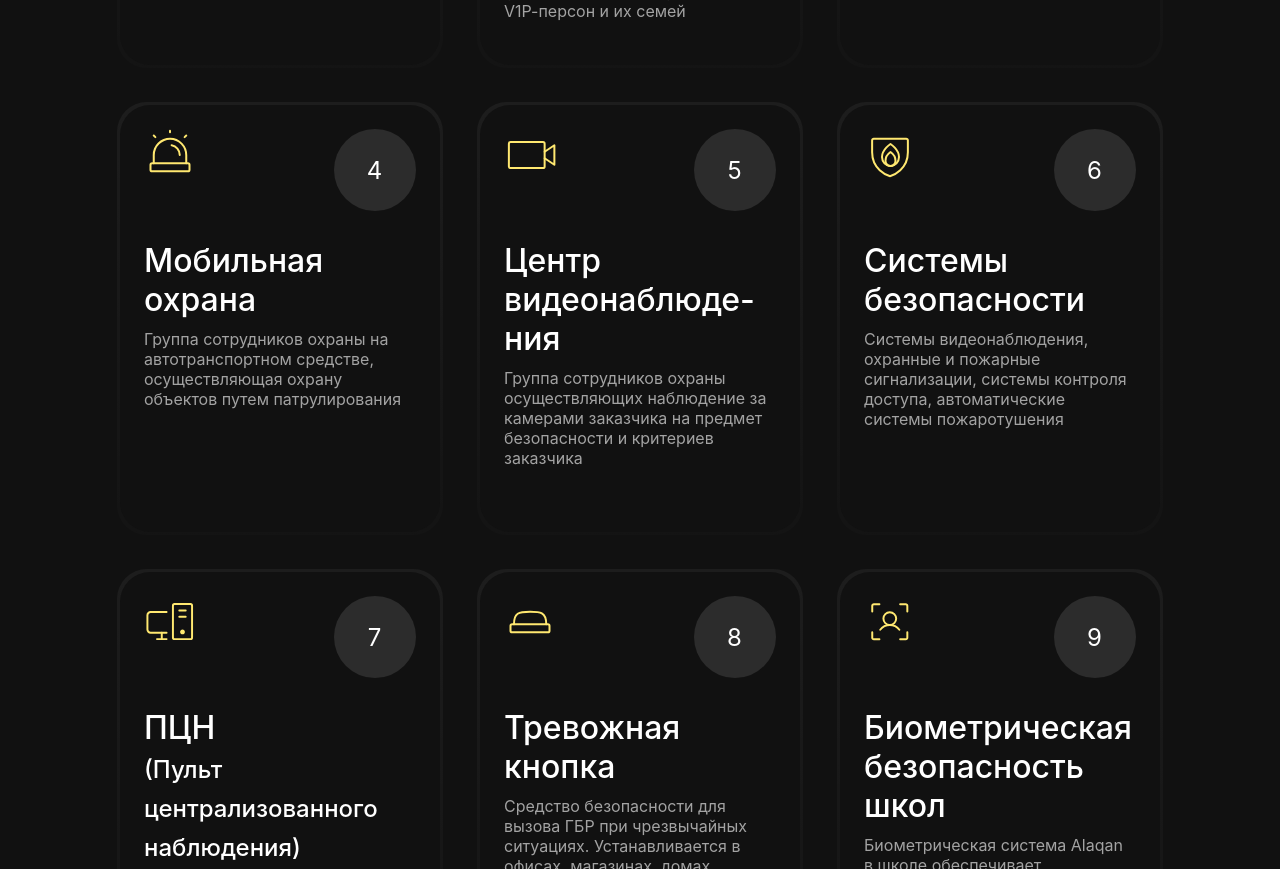
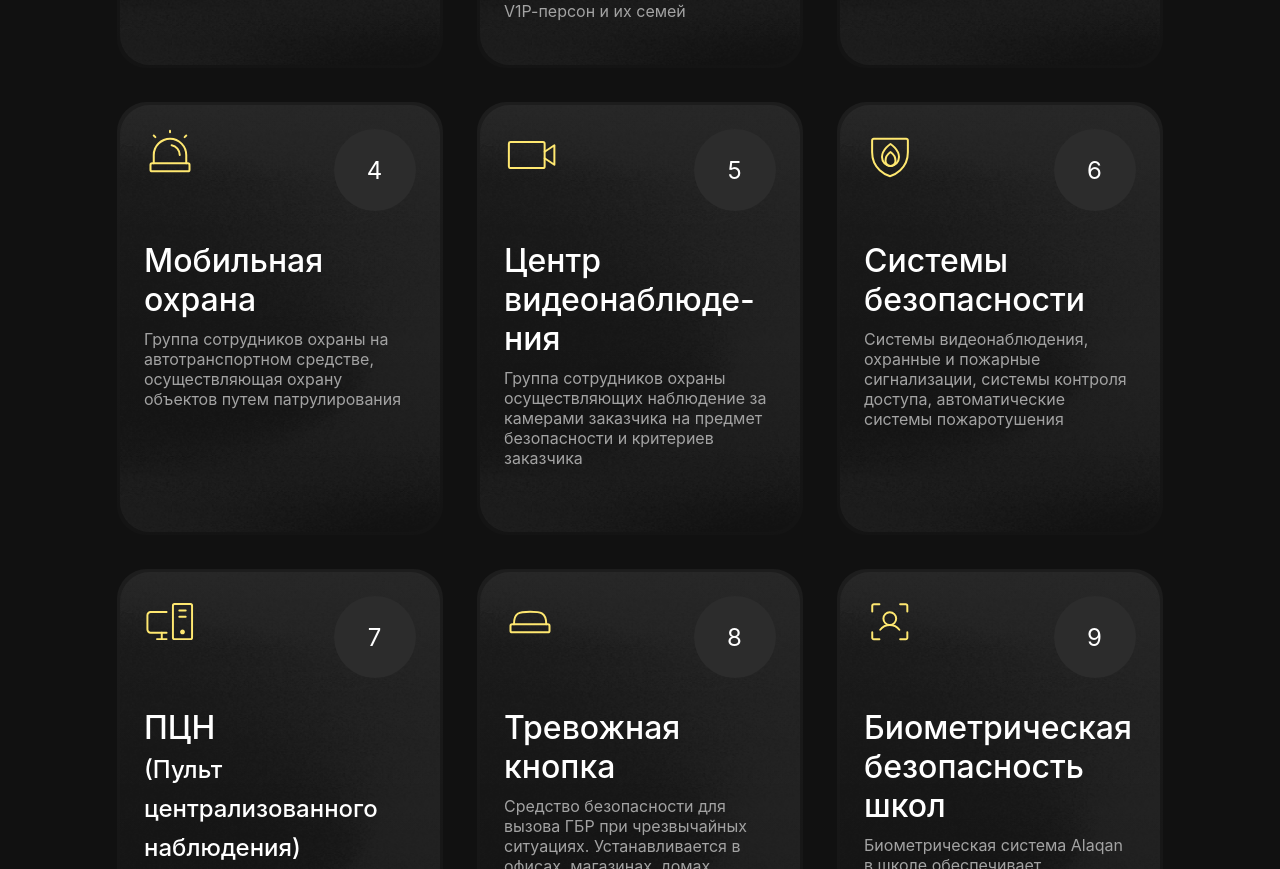
Before and after one commit to AdulIT/senim-guard, a website built with Vite: page services.html in a window 1280 px wide. Shown: the part 763-1632 px from the top of the page. Built offline with nearby package versions, Linux system fonts and the light colour scheme.

Commit message:
refactor: add noise img to services cards

```diff
--- a/src/scss/services/_services.scss
+++ b/src/scss/services/_services.scss
@@ -13,6 +13,7 @@
         gap: 40px;
         &__item
         {
+            background: url(/public/images/clients/noise.png) center center/cover no-repeat;
             &.gradient-border
             {
                 padding: 24px;
```
